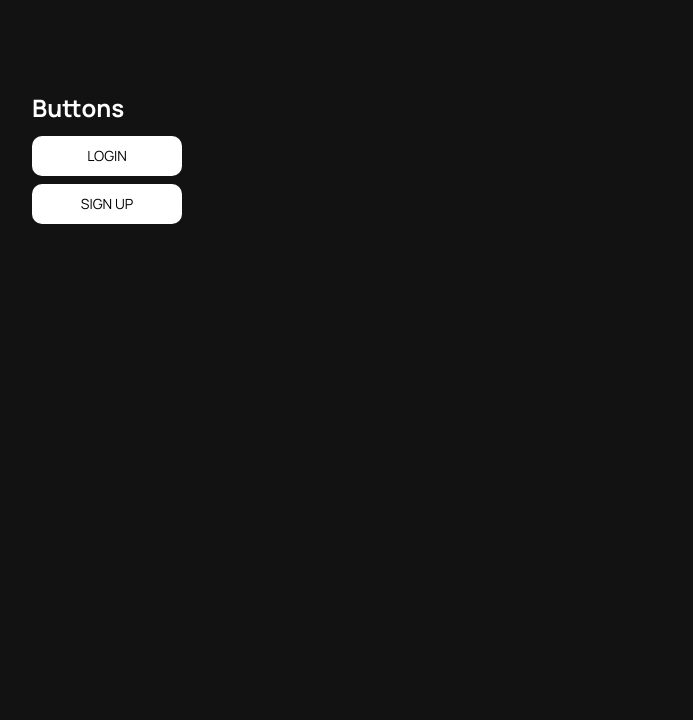
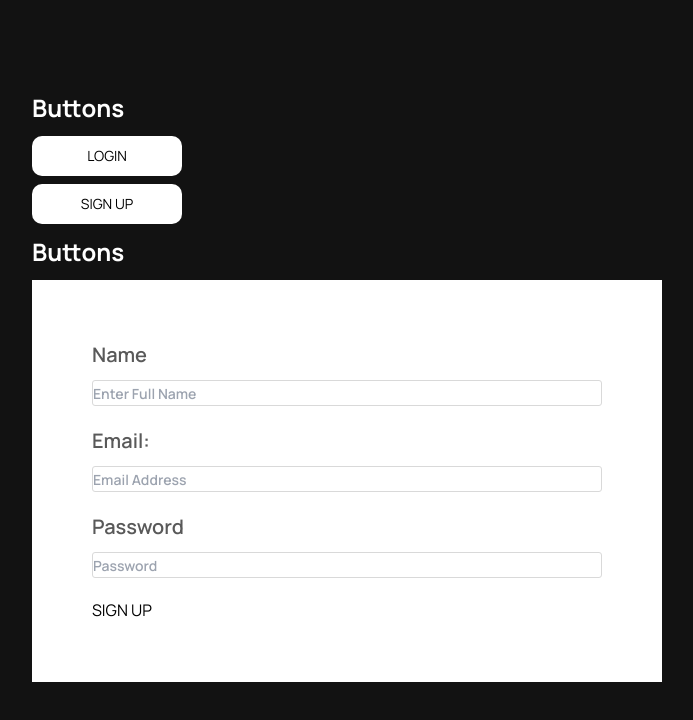
Before and after one commit to AJ1732/capstone_schoolbase_lms, a React (Vite) app: page / in a window 1280 px wide. Shown: the top 720 px of the page, without its empty margins (48-741 px from the left). Built offline with nearby package versions, Linux system fonts and the light colour scheme.

Commit message:
chore: build form component

```diff
--- a/src/App.jsx
+++ b/src/App.jsx
@@ -1,9 +1,11 @@
 import { NavButton } from "./components/Buttons"
+import { SignUpForm } from "./components/Form/Forms"
 
 function App() {
 
   return (
     <div className="font-manrope p-20">
+
 
       {/* BUTTONS */}
       <div>
@@ -14,6 +16,15 @@ function App() {
           <NavButton>SIGN UP</NavButton>
         </div>
       </div>
+
+      {/* FORMS */}
+      <div>
+        <h2 className="text-2xl font-bold py-3">Buttons</h2>
+
+        <div className="flex flex-col justify-start items-start gap-2">
+          <SignUpForm />
+        </div>
+      </div>
     </div>
   )
 }
--- /dev/null
+++ b/src/components/Form/Form.css
@@ -0,0 +1,34 @@
+.field {
+  display: flex;
+  flex-direction: column;
+  justify-content: center;
+  align-items: flex-start;
+  gap: 10px;
+}
+
+.field label {
+  color: #595959;
+  font-size: 20px;
+  font-weight: 600;
+}
+
+
+input {
+  width: 100%;
+  color: black;
+  font-size: 16px;
+  border: 1px #D9D9D9 solid;
+  border-radius: 3px;
+  background-color: white;
+  padding: 15px 10px;
+}
+
+input:focus {
+  outline: 1px solid #B2B2B2;
+}
+
+input::placeholder {
+  color: #959595;
+  font-size: 14px;
+  font-weight: 600;
+}
--- /dev/null
+++ b/src/components/Form/Forms.jsx
@@ -0,0 +1,133 @@
+import React, { useState } from 'react'
+import './Form.css'
+
+export const validateEmail = (email) => {
+  return String(email)
+    .toLowerCase()
+    .match(
+      /^(([^<>()[\]\\.,;:\s@"]+(\.[^<>()[\]\\.,;:\s@"]+)*)|(".+"))@((\[[0-9]{1,3}\.[0-9]{1,3}\.[0-9]{1,3}\.[0-9]{1,3}\])|(([a-zA-Z\-0-9]+\.)+[a-zA-Z]{2,}))$/
+    );
+};
+
+
+export const SignUpForm = () => {
+  const [firstName, setFirstName] = useState("");
+  const [email, setEmail] = useState("");
+  const [password, setPassword] = useState({
+    value: "",
+    isTouched: false,
+  });
+
+  const EmailErrorMessage = () => {
+    return (
+      <p className="FieldError">Please enter a valid Email Adresss</p>
+    );
+  };
+
+  const PasswordErrorMessage = () => {
+    return (
+      <p className="FieldError">Password should have at least 8 characters</p>
+    );
+  };
+
+  const getIsFormValid = () => {
+    return (
+      firstName &&
+      validateEmail(email) &&
+      password.value.length >= 8
+    );
+  };
+
+  const clearForm = () => {
+    setFirstName("");
+    setEmail("");
+    setPassword({
+      value: "",
+      isTouched: false,
+    })
+  };
+
+  const handleSubmit = (e) => {
+    e.preventDefault();
+
+    alert("Account created!");
+    clearForm();
+  };
+
+  return (
+    <div>
+      <form
+        action=""
+        onSubmit={handleSubmit}
+        className={`
+          min-w-[630px] bg-white p-[60px] text-black
+        `}
+      >
+        <fieldset className='space-y-5'>
+          {/* NAME */}
+          <div className='field'>
+            <div>
+              <label htmlFor="firstName">Name </label>
+            </div>
+            <input
+              id='firstName'
+              type="text"
+              value={firstName}
+              placeholder='Enter Full Name'
+              required
+              onChange={(e) => setFirstName(e.target.value)}
+            />
+          </div>
+
+          {/* EMAIL */}
+          <div className='field'>
+            <div>
+              <label htmlFor="email">Email:</label>
+            </div>
+            <input
+              id='email'
+              type="email"
+              value={email}
+              placeholder='Email Address'
+              onChange={(e) => setEmail(e.target.value)}
+            />
+            {
+              validateEmail(email) ?
+              ( <EmailErrorMessage /> ) :
+              null
+            }
+          </div>
+
+          {/* PASSWORD */}
+          <div className='field'>
+            <div>
+              <label htmlFor="password">Password </label>
+            </div>
+            <input
+              id='password'
+              type="password"
+              value={password.value}
+              placeholder='Password'
+              required
+              onChange={(e) => {
+                setPassword({ ...password, value: e.target.value });
+              }}
+              onBlur={() => {
+                setPassword({ ...password, isTouched: true });
+              }}
+            />
+            {
+              password.isTouched && password.value.length < 8 ?
+              ( <PasswordErrorMessage /> ) :
+              null
+            }
+          </div>
+
+          <button type="submit" disabled={!getIsFormValid()}>
+            SIGN UP
+          </button>
+        </fieldset>
+      </form>
+    </div>
+  )
+}
--- a/src/components/Forms.jsx
+++ /dev/null
@@ -1,9 +0,0 @@
-import React from 'react'
-
-const Forms = () => {
-  return (
-    <div>Forms</div>
-  )
-}
-
-export default Forms
```
